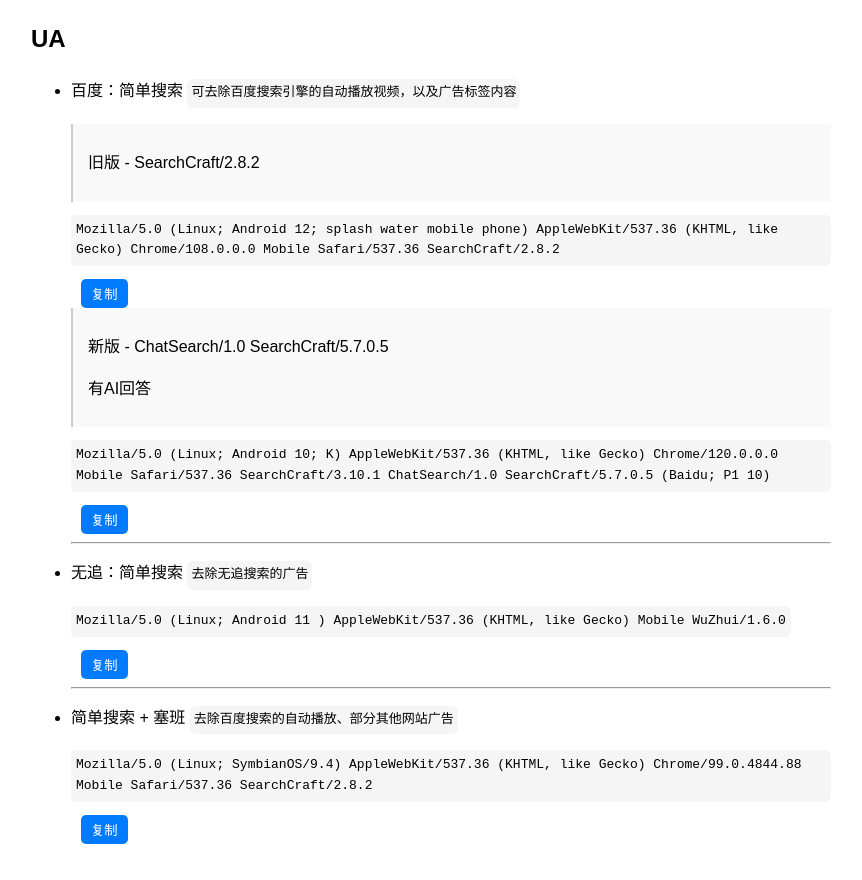
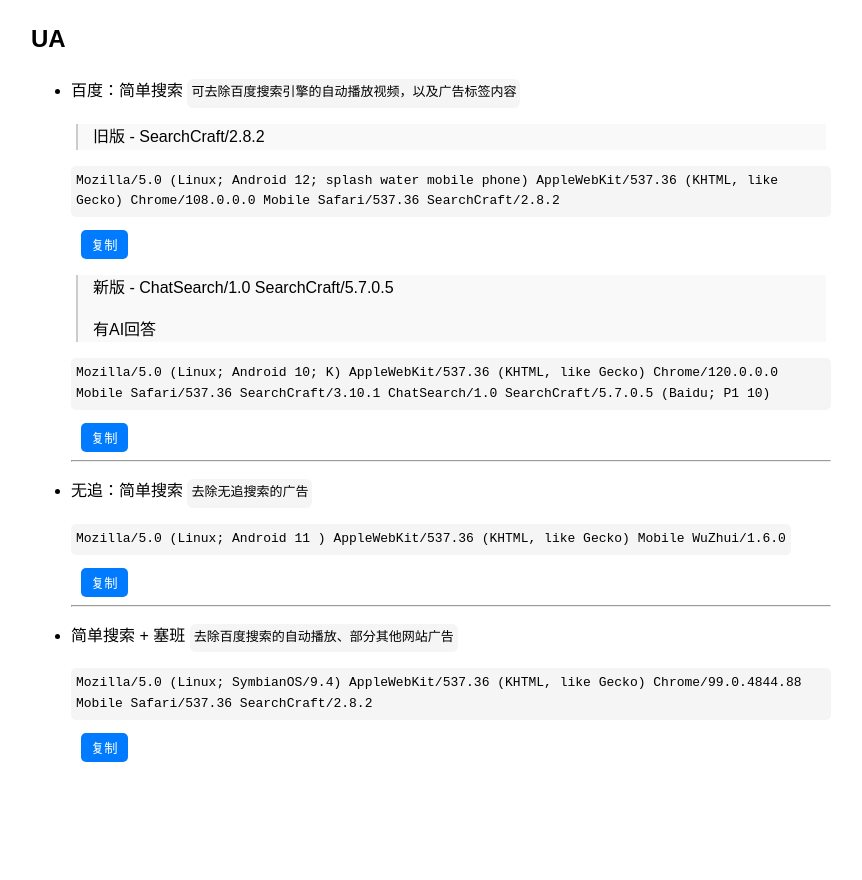
Before and after one commit to Daidai0912/Daidai0912.github.io, a plain HTML site: page ua/index.html in a window 1280 px wide. Shown: the whole page, without its empty margins (209-1071 px from the left). After the commit the page ends 800 px from the top, so only its background shows below. Drawn offline with Linux system fonts and the light colour scheme.

Commit message:
Update index.html

```diff
--- a/ua/index.html
+++ b/ua/index.html
@@ -18,8 +18,8 @@
         }
 
         blockquote {
-            margin: 0;
-            padding: 10px 15px; /* 调整padding值 */
+            margin: 5px;
+            padding: 0px 15px; /* 调整padding值 */
             background: #f9f9f9;
             border-left: 2px solid #ccc; /* 调整border宽度 */
         }
```
